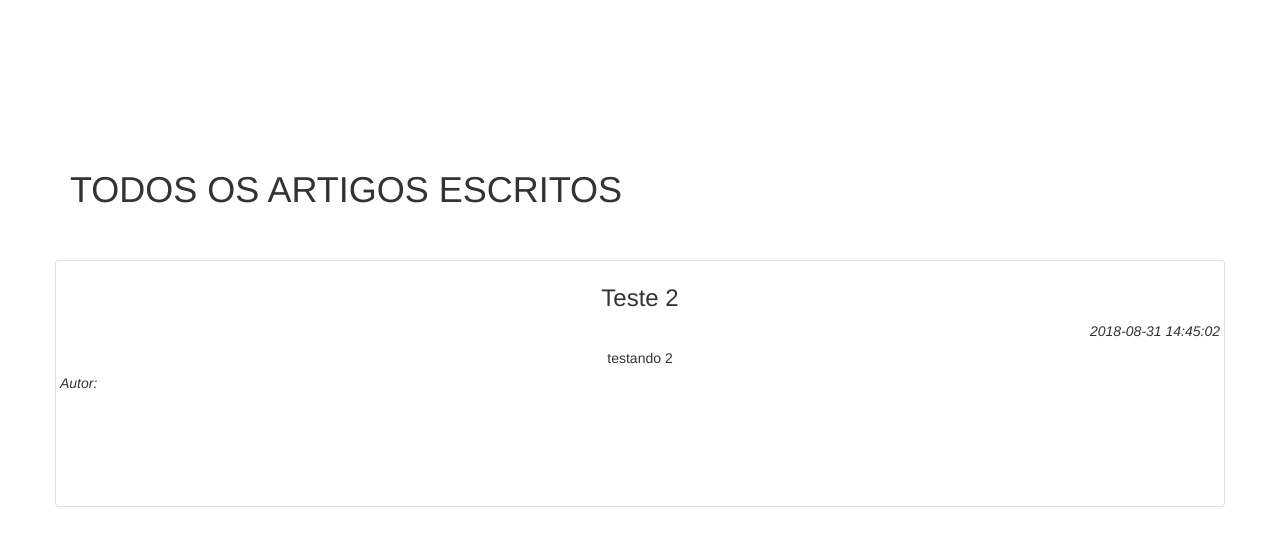
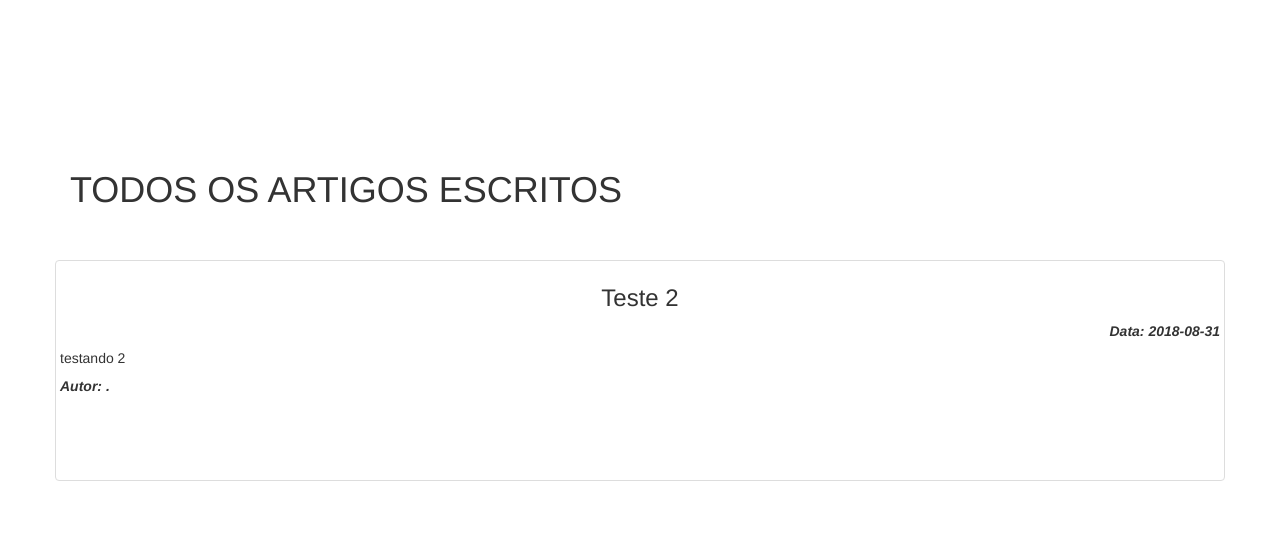
Before and after one commit to LUIZDV1D/Blog, a PHP site: page /artigosTodos.php in a window 1280 px wide. Shown: the top 546 px of the page. Run offline with PHP 8.4, Linux system fonts and the light colour scheme; data comes from the database, SQL or seed files in the repository; data that the repository does not hold is empty.

Commit message:
artigosTodos

```diff
--- a/artigosTodos.php
+++ b/artigosTodos.php
@@ -28,9 +28,9 @@
 						echo "
 						<div class='col-md-12 thumbnail'>
 							<b><h3 class='text-center'>".$art['titulo']."</h3></b>
-							<i><p class='text-right'>".$art['data']."</p></i>
-							<h5 class='text-center'>".$art['conteudo']."</h5>
-							<i><h5 style='position: abolute;' class='text-left'>Autor: ".$art['autor']."</h5></i>
+							<i><b><p class='text-right'>Data: ".substr($art['data'], 0, 10)."</b></p></i>
+							<h5 class='text-justify'>".$art['conteudo']."</h5>
+							<b><i class='text-left'>Autor: ".$art['autor'].".</i></b>
 							<br><br><br><br><br>
 						</div>
 					";
```
